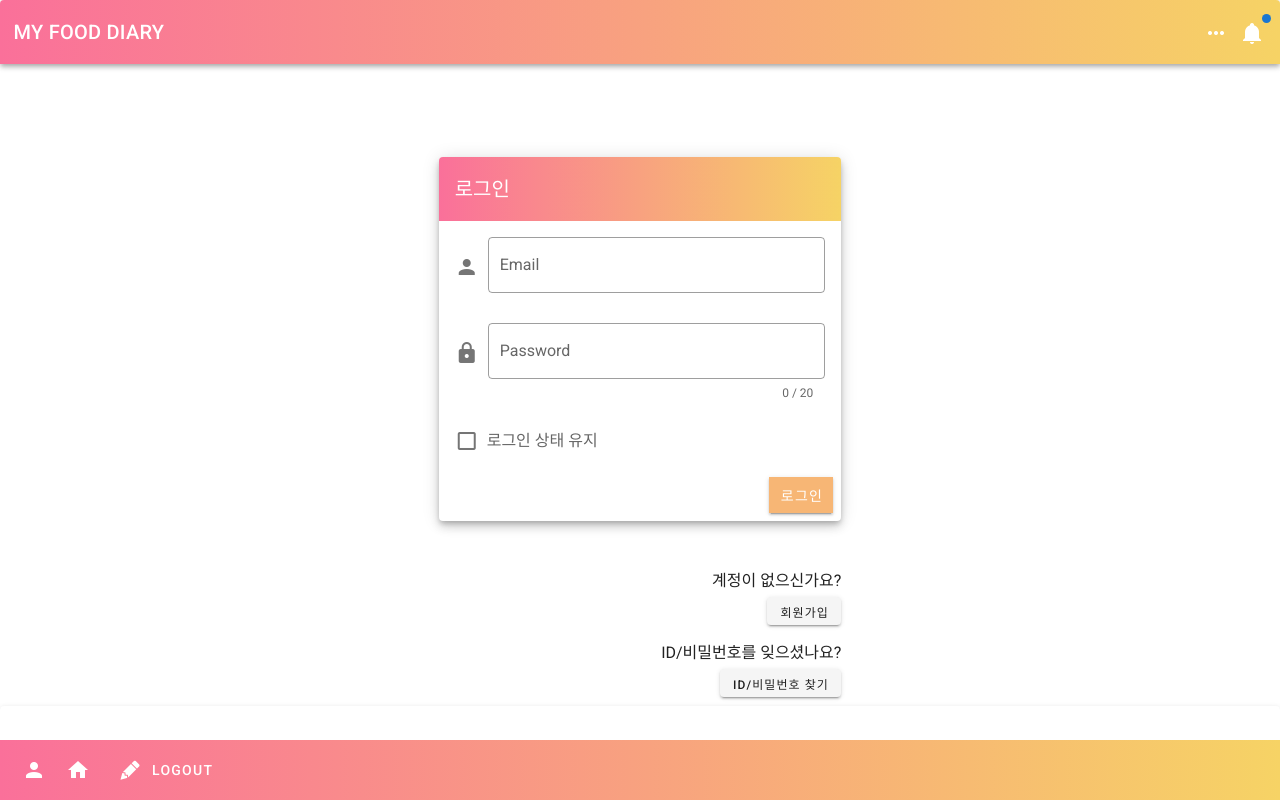
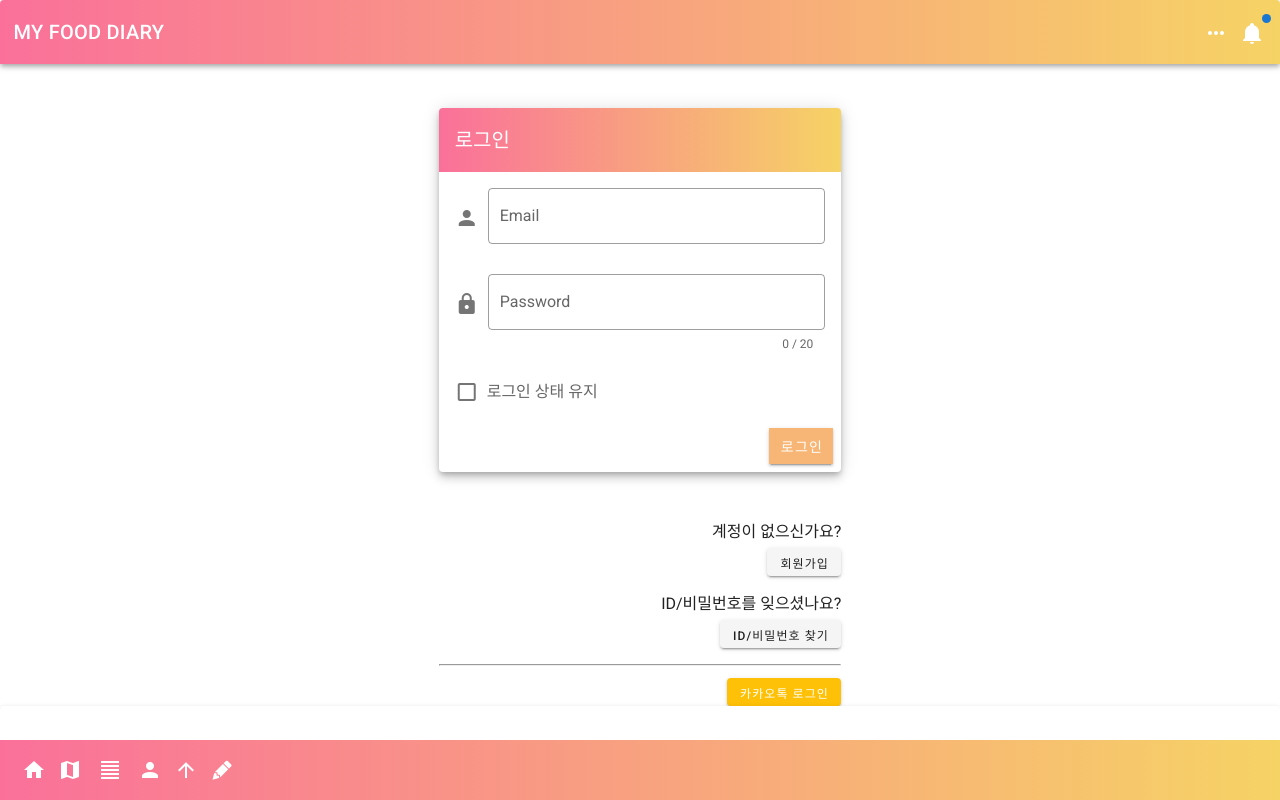
Before and after one commit to jhj9109/My_Food_Map, a Vue app in the folder frontend/: page /user/login in a window 1280 px wide. Built offline with nearby package versions, Linux system fonts and the light colour scheme.

Commit message:
푸터바 아이콘 추가/수정, 로그인창 한화면 보이게, 네브바 사라진 부분 스크롤링 수정 중

```diff
--- a/frontend/src/App.vue
+++ b/frontend/src/App.vue
@@ -4,6 +4,8 @@
       :userInfo="userInfo"
       :items="items"
     />
+    <!-- nav bar 수정하며 화면 보이는 부분 늘림-->
+    <!-- 끝이라고 인식을 못해서 불러오질 않음-->
       <v-sheet
         id="scrolling-techniques-3"
         class="overflow-y-auto"
@@ -69,9 +71,9 @@ export default {
       const listData = [
         { title: 'Home', icon: 'mdi-home', destination: 'Restaurant' },
         { title: 'Map', icon: 'mdi-map', destination: 'Map' },
-        { title: 'Profile', icon: 'mdi-comment-account-outline', destination: 'Profile' },
-        { title: 'login/signup', icon: 'mdi-account', destination: 'Login' },
-        { title: 'logout', icon: 'mdi-account', destination: 'Logout' }
+        { title: 'Profile', icon: 'mdi-account', destination: 'Profile' },
+        { title: 'login/signup', icon: 'mdi-login', destination: 'Login' },
+        { title: 'logout', icon: 'mdi-logout', destination: 'Logout' }
       ]
       this.$store.commit('nav/setItems', listData)
     },
--- a/frontend/src/components/Footerbar.vue
+++ b/frontend/src/components/Footerbar.vue
@@ -7,21 +7,31 @@
         dark
         width="100%"
         height="60%"
-        class="backgroud_gradient text-center"
+        class="backgroud_gradient flex-end"
       >
-            <v-btn @click="onClick" icon>
-              <v-icon>mdi-account</v-icon>
-            </v-btn>
 
-            <v-btn :to="{ name: 'Restaurant' }" class="mx-2" icon>
+            <v-btn :to="{ name: 'Restaurant' }" class="mx-0" icon>
               <v-icon size="24px">mdi-home</v-icon>
             </v-btn>
 
-            <v-btn :to="{ name: 'ReviewCreate' }" class="mx-2" icon >
+            <v-btn :to="{ name: 'Map' }" class="mx-0" icon >
+              <v-icon size="24px">mdi-map</v-icon>
+            </v-btn>
+            <!-- 피드로 가는 버튼 추가 -->
+            <v-btn class="mx-1" icon>
+              <v-icon>mdi-format-align-justify</v-icon>
+            </v-btn>
+
+            <v-btn @click="onClick" class="mx-0" icon>
+              <v-icon>mdi-account</v-icon>
+            </v-btn>
+            <!-- 맨위로 가기 -->
+            <v-btn class="mx-0" icon>
+              <v-icon>mdi-arrow-up</v-icon>
+            </v-btn>
+
+            <v-btn :to="{ name: 'ReviewCreate' }" class="mx-0" icon >
               <v-icon size="24px">mdi-lead-pencil</v-icon>
-            </v-btn>
-            <v-btn :to="{ name: 'Logout' }" class="mx-2" icon >
-              Logout
             </v-btn>
       </v-footer>
     </v-card>
--- a/frontend/src/views/user/Login.vue
+++ b/frontend/src/views/user/Login.vue
@@ -4,8 +4,8 @@
   <div class="user" id="login">
      <v-app id="inspire">
       <v-main>
+        <!-- 로그인창 한페이지 보이기 위한 수정-->
         <v-container
-          class="fill-height"
           fluid
         >
           <v-row
@@ -18,7 +18,7 @@
               md="4"
             >
 
-              <v-card class="elevation-6">
+              <v-card class="elevation-6 mt-10">
                 <!-- 로그인창 색상 변경 -->
                 <v-toolbar
                   color="backgroud_gradient"
```
